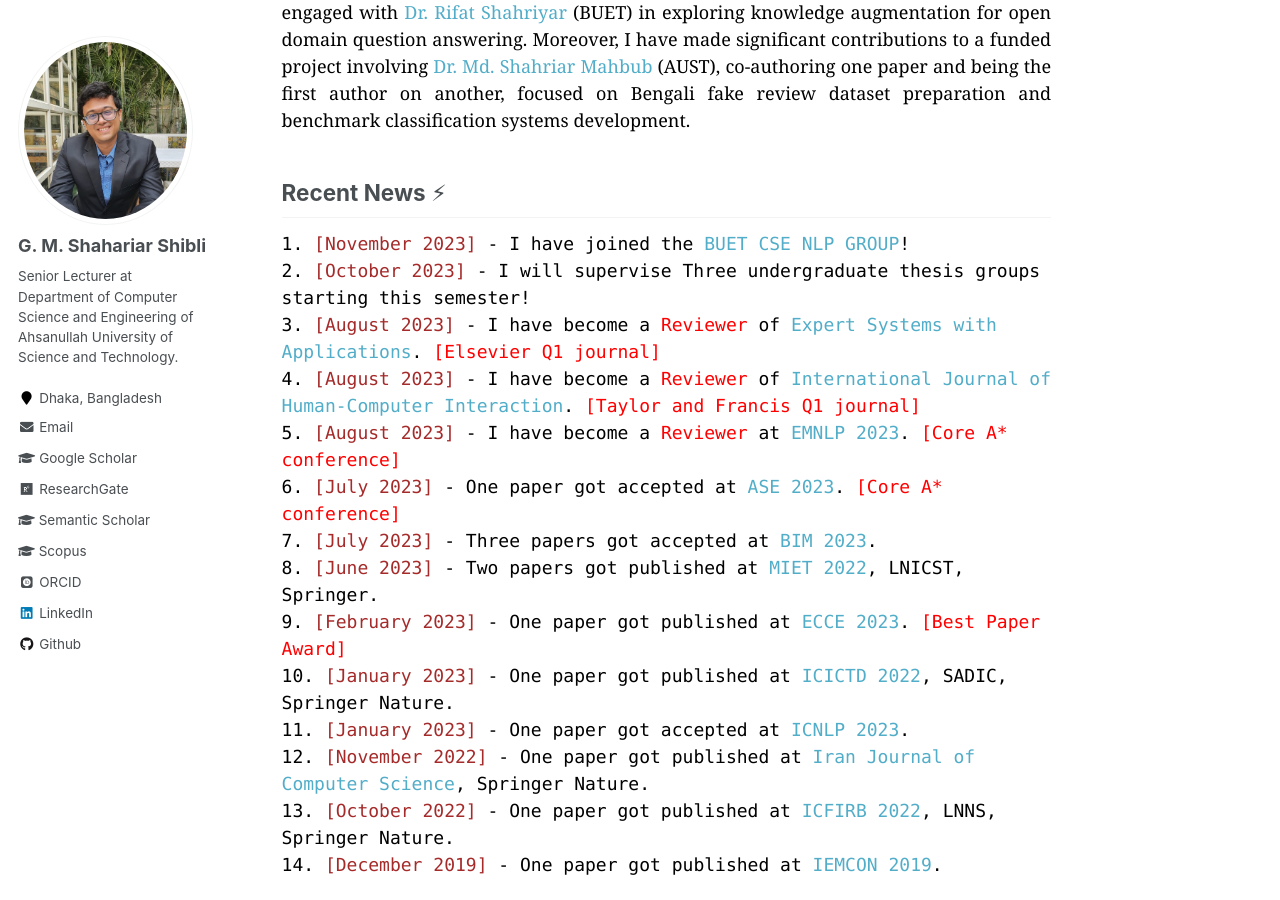
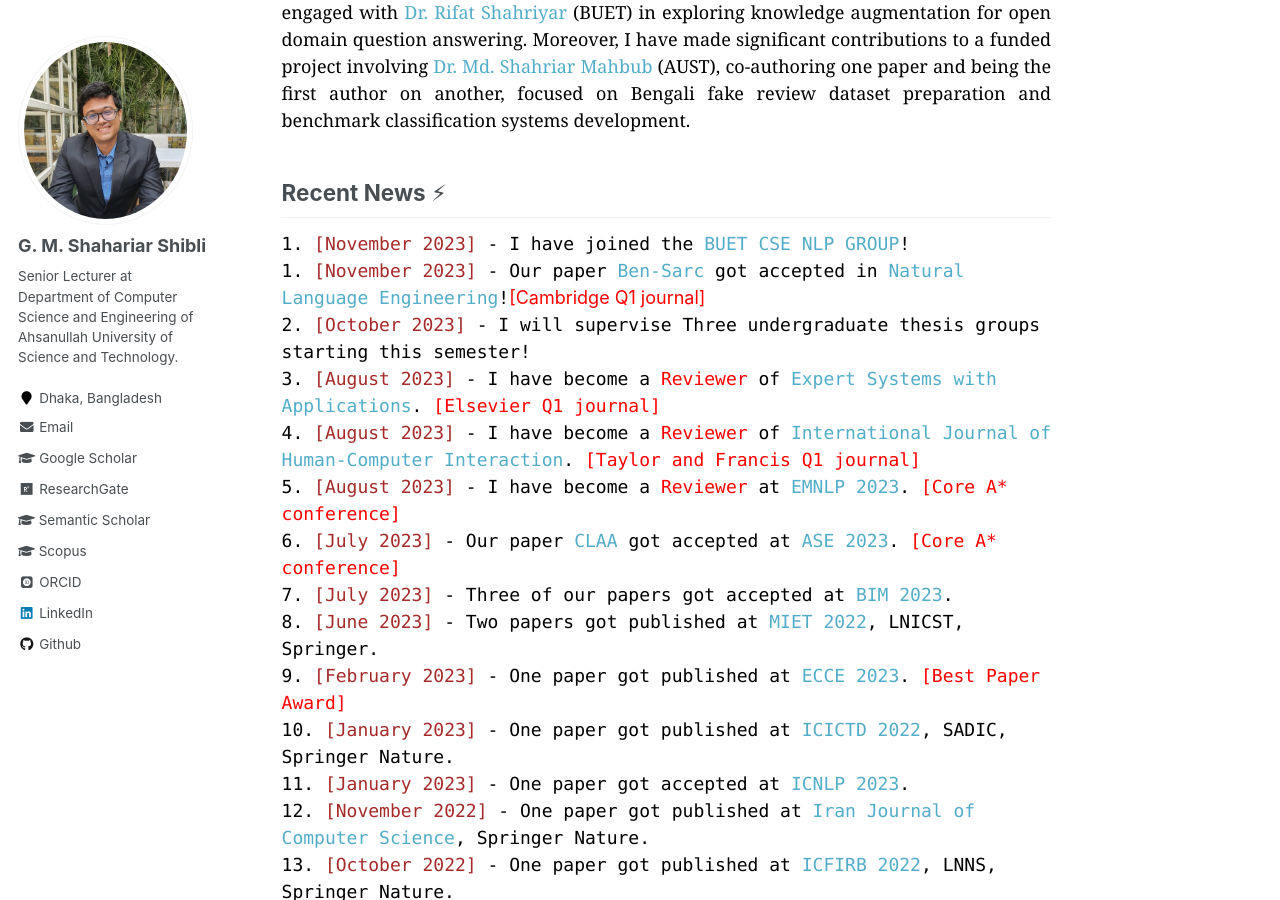
Before and after one commit to shahariar-shibli/shahariar-shibli.github.io, a Jekyll site: the page built from _pages/about.md, in a window 1280 px wide and 900 px high, scrolled down 770 px. Built offline with Jekyll 4.4.1, drawn with Linux system fonts in a browser that asks for light colours; some web fonts are replaced.

Commit message:
Update about.md

```diff
--- a/_pages/about.md
+++ b/_pages/about.md
@@ -43,12 +43,13 @@
 
 ## Recent News ⚡
 <span style="font-family:Monaco; color:black;">1. <span style="color:brown">[November 2023]</span> -  I have joined the [BUET CSE NLP GROUP](https://csebuetnlp.github.io/)!</span><br/>
+<span style="font-family:Monaco; color:black;">1. <span style="color:brown">[November 2023]</span> -  Our paper [Ben-Sarc](https://www.researchgate.net/publication/357888683_Ben-Sarc_A_Corpus_for_Sarcasm_Detection_from_Bengali_Social_Media_Comments_and_Its_Baseline_Evaluation) got accepted in [Natural Language Engineering](https://www.cambridge.org/core/journals/natural-language-engineering)!</span><span style="color:red;">[Cambridge Q1 journal]</span><br/>
 <span style="font-family:Monaco; color:black;">2. <span style="color:brown">[October 2023]</span> -  I will supervise Three undergraduate thesis groups starting this semester!</span><br/>
 <span style="font-family:Monaco; color:black;">3. <span style="color:brown">[August 2023]</span> - I have become a <span style="color:red;">Reviewer</span> of [Expert Systems with Applications](https://www.sciencedirect.com/journal/expert-systems-with-applications). <span style="color:red;">[Elsevier Q1 journal]</span></span><br/>
 <span style="font-family:Monaco; color:black;">4. <span style="color:brown">[August 2023]</span> - I have become a <span style="color:red;">Reviewer</span> of [International Journal of Human-Computer Interaction](https://www.tandfonline.com/loi/hihc20). <span style="color:red;">[Taylor and Francis Q1 journal]</span> </span><br/>
 <span style="font-family:Monaco; color:black;">5. <span style="color:brown">[August 2023]</span> - I have become a <span style="color:red;">Reviewer</span> at [EMNLP 2023](https://2023.emnlp.org/). <span style="color:red;">[Core A* conference]</span> </span><br/>
-<span style="font-family:Monaco; color:black;">6. <span style="color:brown">[July 2023]</span> - One paper got accepted at [ASE 2023](https://conf.researchr.org/track/ase-2023/ase-2023-papers). <span style="color:red;">[Core A* conference]</span> </span><br/>
-<span style="font-family:Monaco; color:black;">7. <span style="color:brown">[July 2023]</span> - Three papers got accepted at [BIM 2023](https://confbim.com/). </span><br/>
+<span style="font-family:Monaco; color:black;">6. <span style="color:brown">[July 2023]</span> - Our paper [CLAA](https://ieeexplore.ieee.org/document/10298556/) got accepted at [ASE 2023](https://conf.researchr.org/track/ase-2023/ase-2023-papers). <span style="color:red;">[Core A* conference]</span> </span><br/>
+<span style="font-family:Monaco; color:black;">7. <span style="color:brown">[July 2023]</span> - Three of our papers got accepted at [BIM 2023](https://confbim.com/). </span><br/>
 <span style="font-family:Monaco; color:black;">8. <span style="color:brown">[June 2023]</span> -  Two papers got published at [MIET 2022](https://link.springer.com/book/10.1007/978-3-031-34622-4), LNICST, Springer. </span><br/>
 <span style="font-family:Monaco; color:black;">9. <span style="color:brown">[February 2023]</span> -  One paper got published at [ECCE 2023](https://webs.cuet.ac.bd/ecce/). <span style="color:red;">[Best Paper Award]</span></span><br/>
 <span style="font-family:Monaco; color:black;">10. <span style="color:brown">[January 2023]</span> -  One paper got published at [ICICTD 2022](https://link.springer.com/book/10.1007/978-981-19-7528-8), SADIC, Springer Nature. </span><br/>
```
